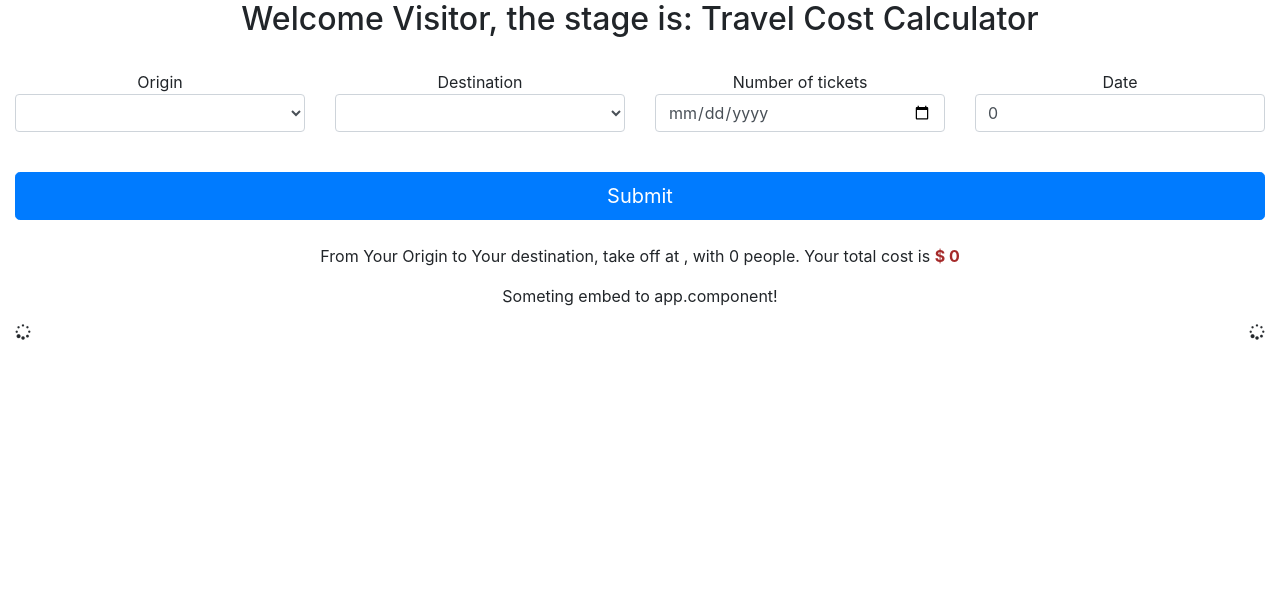
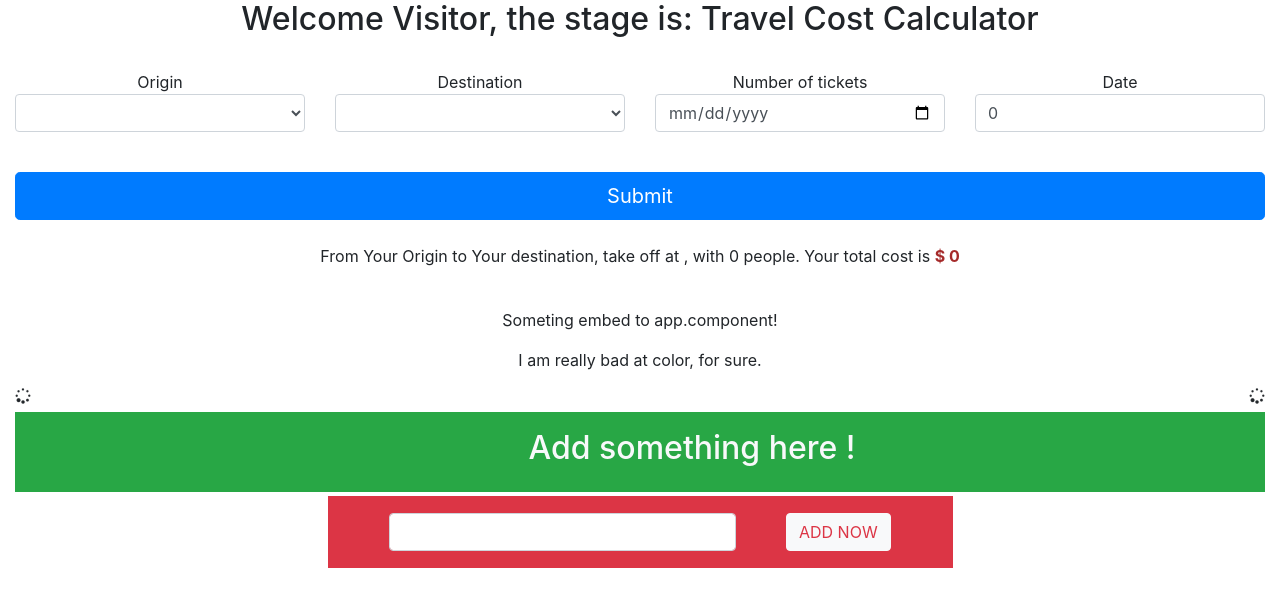
Before and after one commit to cj3699xiao/CSC-436, an Angular app: page / in a window 1280 px wide. Shown: the top 606 px of the page. Built offline with nearby package versions, Linux system fonts and the light colour scheme.

Commit message:
Implement(copy) add element

```diff
--- a/src/app/app/hw2/app-hw2-test/app-hw2-test.component.html
+++ b/src/app/app/hw2/app-hw2-test/app-hw2-test.component.html
@@ -1,3 +1,52 @@
+<br>
 <p>Someting embed to app.component!</p>
+<p>I am really bad at color, for sure.</p>
 <span class="fa fa-spinner fa-spin" style="float: right;"></span>
 <span class="fa fa-spinner fa-spin" style="float: left;"></span>
+<!-- <div></div> -->
+<br>
+<div class="container-fluid">
+  <div class="row bg-success justify-content-center
+          align-items-center" style="height:80px">
+    <div class="col-1"></div>
+    <div class="col-6 text-light h2">
+      Add something here !
+    </div>
+  </div>
+
+  <!--Division for taking input from user -->
+  <div class="row mt-1" style="height:80px;">
+    <div class="col-3 d-none col-md-3 d-md-block"></div>
+    <div class="col-12 col-md-6 bg-danger d-flex
+                  justify-content-center align-items-center
+                  text-light h3">
+
+      <input [(ngModel)]="newTask" type="text" value="" class="col-7 form-control" style="width:300px;">
+
+      <div class="col-1"></div>
+
+      <button (click)="addnewTask()" class="btn btn-light text-danger">
+        ADD NOW
+      </button>
+    </div>
+
+    <div class="col-3 d-none col-md-3 d-md-block"></div>
+  </div>
+
+  <!--Tasks added repeated divisions-->
+  <div *ngFor="let x of items; let index = index;" class="row mt-1" style="height:100px;">
+
+    <div class="col-3 d-none col-md-3 d-md-block"></div>
+
+    <div class="col-12 col-md-6 bg-dark d-flex
+                  justify-content-center align-items-center
+                  text-light h3">
+
+      <div class="col-9 text-light h3">{{x}}</div>
+
+      <input (click)="deleteTask(index)" type="button" value="Delete" class="col-2 btn btn-danger">
+    </div>
+
+    <div class="col-3 d-none col-md-3 d-md-block"></div>
+  </div>
+</div>
--- a/src/app/app/hw2/app-hw2-test/app-hw2-test.component.ts
+++ b/src/app/app/hw2/app-hw2-test/app-hw2-test.component.ts
@@ -12,4 +12,20 @@ export class AppHw2TestComponent implements OnInit {
   ngOnInit(): void {
   }
 
+  public items = [];
+
+  public newTask;
+
+  public addnewTask() {
+    if(this.newTask === '') {
+    } else {
+      this.items.push(this.newTask);
+      this.newTask = '';
+    }
+  }
+
+  public deleteTask(index) {
+    this.items.splice(index, 1);
+  }
+
 }
--- /dev/null
+++ b/src/app/hw2/hw2.html
@@ -0,0 +1 @@
+<p>something embeded</p>>
```
Also changed, not shown: src/app/hw2/hw2.component.ts (added, +9 -0 lines), src/app/hw2/hw2.module.ts (added, +18 -0 lines), src/app/hw2/hw2.css (added), 1 other file (tests, documents, lock files or other folders).
